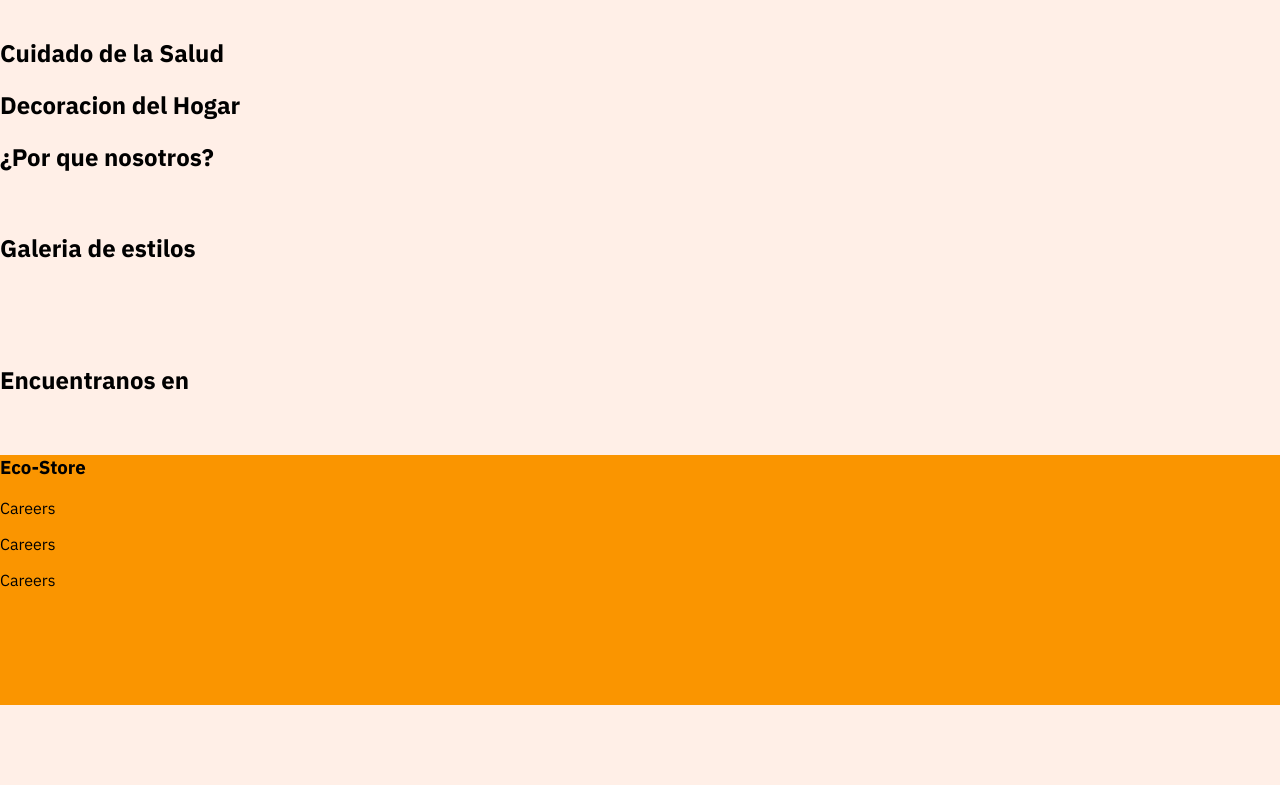
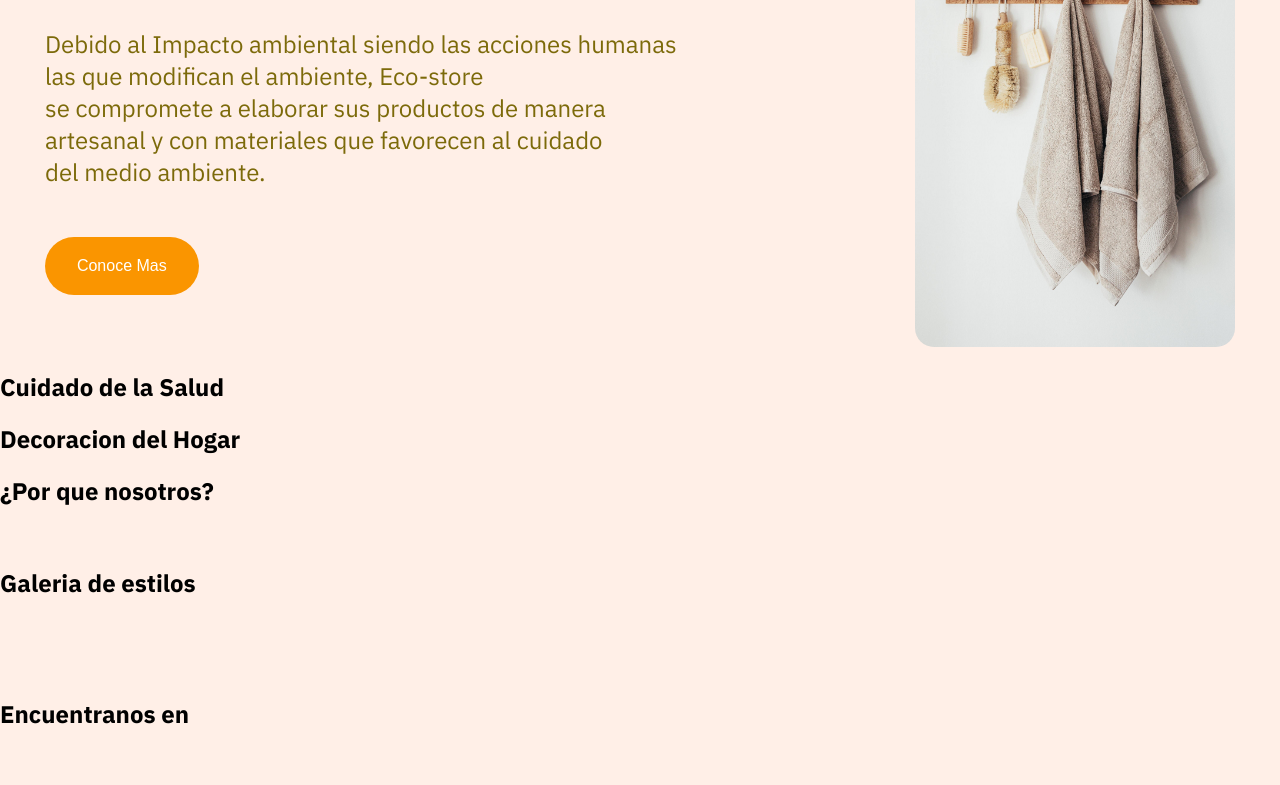
Before and after one commit to rherreragit/Curso_2, a plain HTML site: page index.html in a window 1280 px wide. Shown: the part 243-1028 px from the top of the page. Before the commit the page ends 948 px from the top, so only its background shows below. Drawn offline with Linux system fonts and the light colour scheme.

Commit message:
Modificando el article

```diff
--- a/index.html
+++ b/index.html
@@ -36,11 +36,16 @@
          <article>
             <div class="impact-section">
                 <h1> Impacto Ecologico </h1>
-                <p>Debido al Impacto ambiental siendo las acciones</p>
+                <p>Debido al Impacto ambiental siendo las acciones humanas <br>
+                   las que modifican el ambiente, Eco-store <br>
+                   se compromete a elaborar sus productos de manera <br>
+                   artesanal y con materiales que favorecen al cuidado <br>
+                   del medio ambiente.
+                </p>
                 <button>Conoce Mas</button>
             </div>
             <div class="image-section">
-                <img src="" alt="">
+                <img src="./assets/img/main-2.jpg" alt="">
             </div>
          </article>
          <section class="product-section">
--- a/scss/main.scss
+++ b/scss/main.scss
@@ -2,7 +2,10 @@ $primary-color:#FFEFE7;
 $secundary-color:#FFDAC6;
 $tertiary-color:#BABD8D;
 $primary-text-color:#7C6A0A;
+$quaternion-color: #fa9500;
 $font-stack: 'IBM Plex Sans', sans-serif;
+$paragraph-size: 1.5em;
+
 
 body {
     margin: 0;
@@ -19,7 +22,7 @@ nav {
     padding: 15px;
 
     p{
-        font-size: 1.5em;
+        font-size: $paragraph-size;
         padding-left: 30px;
     }
     .icons{
@@ -33,11 +36,45 @@ nav {
     }
 }
 
+article {
+    width: auto;
+    color: $primary-text-color;
+    padding-left: 45px;
+    padding-right: 45px;
+    display: flex;
+    justify-content: space-between;
+    .impact-section{
+        display: flex;
+        flex-direction: column;
+        padding-top: 50px;
+        gap: 25px;
+    }
 
+    h1 {
+        font-size: 3em;
+        padding: 0%;
+        margin: 0%;
+    }
+    p {
+        font-size: $paragraph-size;
+    }
+    button{
+        width: 12vw;
+        padding: 20px;
+        background-color: $quaternion-color;
+        border-style: none;
+        border-radius: 35px;
+        color: white;
+        font-size: 1em;
+    }
+        img{
+            width: 25vw;
+            border-radius: 19px;
+        }
+}
 
 footer{
-    $background: #fa9500;
-    background-color: $background;
+    background-color: $quaternion-color;
     width: 100%;
     height: 250px;
 }
```
Also changed, not shown: css/main.css, 1 other file.
